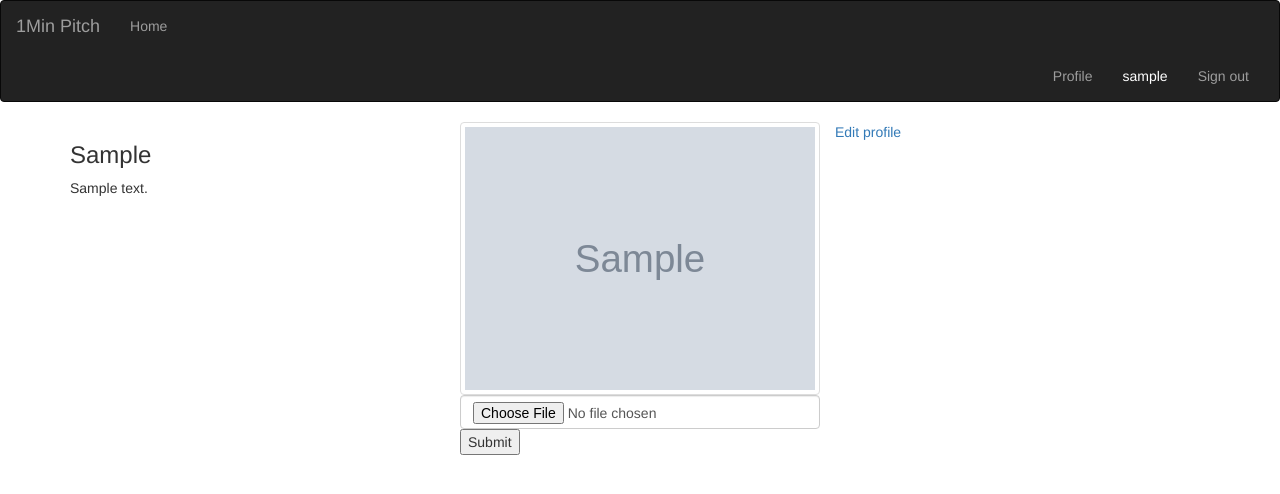
After one commit to demarillacizere/One-Minute-Pitch, a Flask app: a page that uses app/templates/navbar.html in a window 1280 px wide. The commit adds this page. Shown: the top 494 px of the page. Run offline with Flask 2, Linux system fonts and the light colour scheme; a user stored in the database is signed in; tables that the repository leaves empty hold one stand-in row (values such as "Sample post"); grey boxes marked "Sample" are stand-in pictures; some libraries are stand-ins or nearby versions.

Commit message:
added uploading picture functionality

```diff
--- a/app/__init__.py
+++ b/app/__init__.py
@@ -3,6 +3,7 @@ from flask_bootstrap import Bootstrap
 from config import config_options
 from flask_sqlalchemy import SQLAlchemy
 from flask_login import LoginManager
+from flask_uploads import UploadSet,configure_uploads,IMAGES
 
 
 bootstrap = Bootstrap()
@@ -10,6 +11,7 @@ db = SQLAlchemy()
 login_manager = LoginManager()
 login_manager.session_protection = 'strong'
 login_manager.login_view = 'auth.login'
+photos = UploadSet('photos',IMAGES)
 
 def create_app(config_name):
 
@@ -23,6 +25,9 @@ def create_app(config_name):
     db.init_app(app)
     login_manager.init_app(app)
 
+    # configure UploadSet
+    configure_uploads(app,photos)
+
     # Will add the views and forms
 
     from .main import main as main_blueprint
--- a/app/main/views.py
+++ b/app/main/views.py
@@ -1,6 +1,9 @@
-from flask import render_template
 from . import main
 from flask_login import login_required
+from flask import render_template,request,redirect,url_for,abort
+from ..models import User, Comment
+from .forms import CommentForm, PitchForm, UpdateProfile
+from .. import db, photos
 
 @main.route('/')
 def index():
@@ -11,3 +14,42 @@ def index():
 @login_required
 def new_comment(id):
     pass
+
+@main.route('/user/<uname>')
+def profile(uname):
+    user = User.query.filter_by(username = uname).first()
+
+    if user is None:
+        abort(404)
+
+    return render_template("profile/profile.html", user = user)
+
+@main.route('/user/<uname>/update',methods = ['GET','POST'])
+@login_required
+def update_profile(uname):
+    user = User.query.filter_by(username = uname).first()
+    if user is None:
+        abort(404)
+
+    form = UpdateProfile()
+
+    if form.validate_on_submit():
+        user.bio = form.bio.data
+
+        db.session.add(user)
+        db.session.commit()
+
+        return redirect(url_for('.profile',uname=user.username))
+
+    return render_template('profile/update.html',form =form)
+
+@main.route('/user/<uname>/update/pic',methods= ['POST'])
+@login_required
+def update_pic(uname):
+    user = User.query.filter_by(username = uname).first()
+    if 'photo' in request.files:
+        filename = photos.save(request.files['photo'])
+        path = f'photos/{filename}'
+        user.profile_pic_path = path
+        db.session.commit()
+    return redirect(url_for('main.profile',uname=uname))
--- a/app/templates/navbar.html
+++ b/app/templates/navbar.html
@@ -17,6 +17,7 @@
         <div class="navbar-collapse collapse">
             <ul class="nav navbar-nav navbar-right">
                 {% if current_user.is_authenticated %}
+                <li><a href="{{url_for('main.profile',uname=current_user.username)}}">Profile</a></li>
                 <li style="color:white;padding:15px;">{{current_user.username}}</li>
                 <li><a href="{{url_for('auth.logout')}}">Sign out</a></li>
                 {% else %}
--- /dev/null
+++ b/app/templates/profile/profile.html
@@ -0,0 +1,39 @@
+{% extends 'base.html'%}
+
+{% block content %}
+<div class="container">
+<div class="row">
+<!-- displaying  Username-->
+  <div class="col-md-4">
+    <h3> {{user.username| capitalize}} </h3>
+
+    <!--Displaying user bio-->
+    {% if user.bio %}
+      <p> {{user.bio}}</p>
+    {%else%}
+      <p> {{user.username| capitalize}} has no bio </p>
+    {% endif %}
+  </div>
+
+  <!--Display profile photo-->
+  <div class="col-md-4">
+
+    {% if user.profile_pic_path %}
+
+    <img src="{{url_for('static',filename=user.profile_pic_path)}}" alt="" class="img-thumbnail">
+
+    {%else%}
+    <p>No profile picture</p>
+    {% endif %}
+
+        {% if user == current_user %}
+    <form  action="{{url_for('main.update_pic',uname=user.username)}}" method="post" enctype = "multipart/form-data">
+
+      <input type="file"  name="photo" class="form-control" required>
+      <input type="submit">
+    </form>
+      {% endif %}
+  </div>
+  <a href="{{url_for('main.update_profile',uname=user.username)}}">Edit profile</a>
+</div>
+{% endblock %}
--- a/config.py
+++ b/config.py
@@ -3,6 +3,7 @@ import os
 class Config:
     SECRET_KEY = 'Flask'
     SQLALCHEMY_DATABASE_URI = 'postgresql+psycopg2://louise:demy@localhost/pitches'
+    UPLOADED_PHOTOS_DEST ='app/static/photos'
 
 class ProdConfig(Config):
     pass
```
Also changed, not shown: app/main/forms.py (+22 -0 lines), app/templates/profile/update.html (added, +8 -0 lines), app/static/photos/WhatsApp_Image_2020-11-15_at_17.32.16.jpeg (added).
